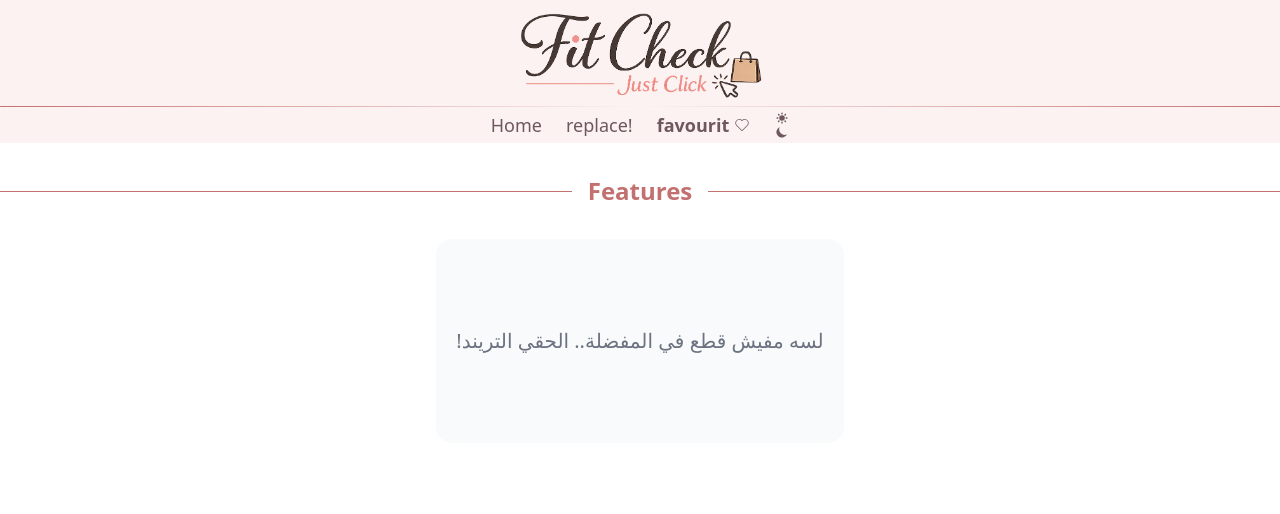
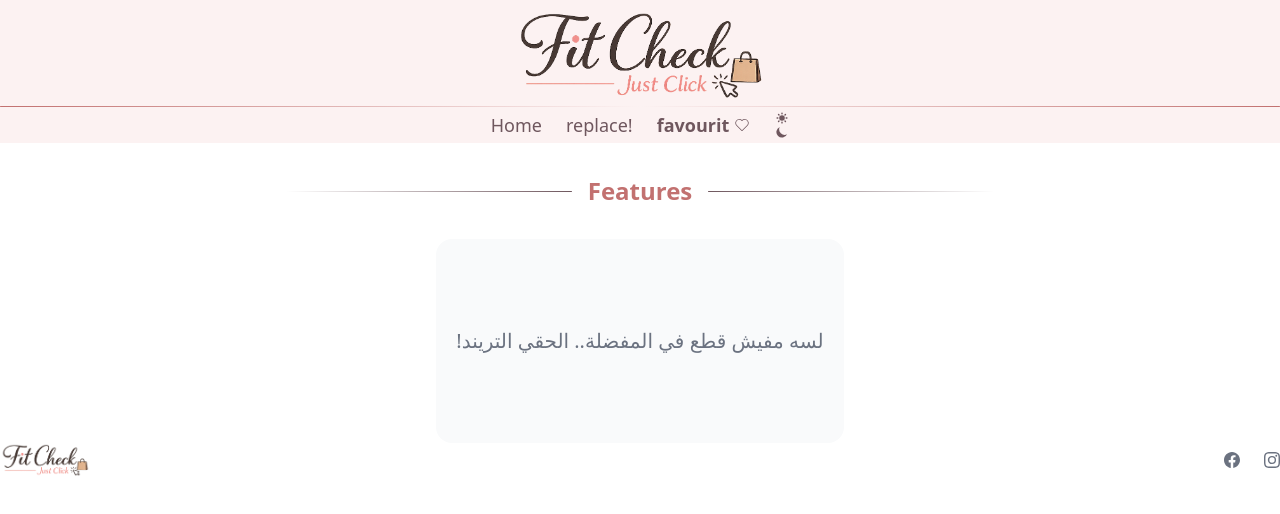
Before and after one commit to emanatiya87/fit-check, a Next.js app: page /favourit in a window 1280 px wide. Shown: the top 514 px of the page. Built offline with nearby package versions, Linux system fonts and the light colour scheme.

Commit message:
contact footer

```diff
--- a/app/layout.tsx
+++ b/app/layout.tsx
@@ -5,6 +5,7 @@ import { ThemeModeScript } from "flowbite-react";
 import LayoutHeader from "@/components/LayoutHeader";
 import LayoutNav from "@/components/LayoutNav";
 import { FavProvider } from "@/context/FavContext";
+import { Contacts } from "@/components/Contacts";
 const geistSans = Geist({
   variable: "--font-geist-sans",
   subsets: ["latin"],
@@ -40,6 +41,7 @@ export default function RootLayout({
             <LayoutNav />
           </div>
           {children}
+          <Contacts />
         </FavProvider>
       </body>
     </html>
--- /dev/null
+++ b/components/Contacts.tsx
@@ -0,0 +1,74 @@
+"use client";
+import Image from "next/image";
+import {
+  Footer,
+  FooterBrand,
+  FooterCopyright,
+  FooterDivider,
+  FooterIcon,
+  FooterLink,
+  FooterLinkGroup,
+  FooterTitle,
+} from "flowbite-react";
+import {
+  BsDribbble,
+  BsFacebook,
+  BsGithub,
+  BsInstagram,
+  BsTwitter,
+} from "react-icons/bs";
+
+export function Contacts() {
+  return (
+    <Footer container>
+      <div className="w-full">
+        {/* <div className="grid w-full justify-between sm:flex sm:justify-between md:flex md:grid-cols-1">
+          <div>
+            <FooterBrand href="/" src="/logo.png" alt="Fit Check Logo" />
+          </div>
+          <div className="grid grid-cols-2 gap-8 sm:mt-4 sm:grid-cols-3 sm:gap-6">
+            <div>
+              <FooterTitle title="about" />
+              <FooterLinkGroup col>
+                <FooterLink href="#">Flowbite</FooterLink>
+                <FooterLink href="#">Tailwind CSS</FooterLink>
+              </FooterLinkGroup>
+            </div>
+            <div>
+              <FooterTitle title="Follow us" />
+              <FooterLinkGroup col>
+                <FooterLink href="#">Github</FooterLink>
+                <FooterLink href="#">Discord</FooterLink>
+              </FooterLinkGroup>
+            </div>
+            <div>
+              <FooterTitle title="Legal" />
+              <FooterLinkGroup col>
+                <FooterLink href="#">Privacy Policy</FooterLink>
+                <FooterLink href="#">Terms &amp; Conditions</FooterLink>
+              </FooterLinkGroup>
+            </div>
+          </div>
+        </div> */}
+        {/* <FooterDivider /> */}
+        <div className="w-full sm:flex sm:items-center sm:justify-between">
+          <Image
+            src="/logo.png"
+            width={90}
+            height={10}
+            alt="Picture of the author"
+          />
+          <div className="mt-4 flex space-x-6 sm:mt-0 sm:justify-center">
+            <FooterIcon
+              target="_blank"
+              href="https://www.facebook.com/groups/750706561027930/?ref=share&mibextid=NSMWBT"
+              icon={BsFacebook}
+            />
+            <FooterIcon href="#" icon={BsInstagram} />
+            {/* <FooterIcon href="#" icon={BsTwitter} /> */}
+          </div>
+        </div>
+      </div>
+    </Footer>
+  );
+}
--- a/components/LayoutFooter.tsx
+++ b/components/LayoutFooter.tsx
@@ -21,14 +21,14 @@ export default function LayoutFooter() {
         <FaWhatsapp />
         اطلبي على الواتساب
       </a>
-      <a
+      {/* <a
         target="_blank"
         href="https://www.facebook.com/groups/750706561027930/?ref=share&mibextid=NSMWBT"
         className="w-fit mt-4 text-light bg-[#0064E0] border border-[#546E3C]
              rounded-4xl font-semi-bold text-md px-5 py-2.5 flex items-center gap-1 m-auto"
       >
         <FaFacebook /> جروب
-      </a>
+      </a> */}
     </div>
   );
 }
--- a/components/title.tsx
+++ b/components/title.tsx
@@ -7,15 +7,15 @@ export default function Title({
 }) {
   return (
     <div className="flex items-center gap-4 my-8">
-      <div className={`flex-1 h-[.5px] bg-${color}`}></div>
-
+      {/* <div className={`flex-1 h-[.5px] bg-${color}`}></div> */}
+      <div className=" flex-1 h-px w-full rounded-full bg-linear-to-r from-transparent via-[var(--color-secondary)/20] to-secondary"></div>{" "}
       <h2
         className={`text-lg md:text-2xl font-semibold whitespace-nowrap text-${color}`}
       >
         {titleText}
       </h2>
-
-      <div className={`flex-1 h-[.5px] bg-${color}`}></div>
+      <div className=" flex-1 h-px w-full rounded-full bg-linear-to-l from-transparent via-[var(--color-secondary)/20] to-secondary"></div>{" "}
+      {/* <div className={`flex-1 h-[.5px] bg-${color}`}></div> */}
     </div>
   );
 }
```
